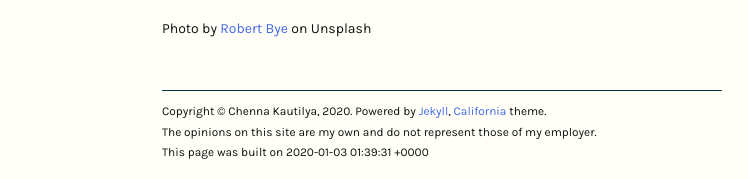
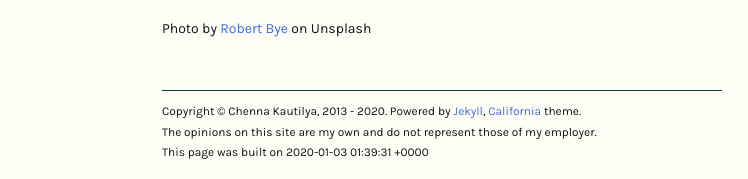
Before and after one commit to hashb/california-archive, a Jekyll site: the page built from index.markdown, in a window 1280 px wide. Shown: the part 1321-1500 px from the top of the page, without its empty margins (198-946 px from the left). Built offline with Jekyll 4.4.1, drawn with Linux system fonts in a browser that asks for light colours; emoji names are drawn with the system emoji font.

Commit message:
added start year in copyright

```diff
--- a/_layouts/default.html
+++ b/_layouts/default.html
@@ -34,7 +34,7 @@
   </div>
 
   <footer id="footer">
-    <p class="copyright">Copyright &copy; Chenna Kautilya, {{ site.time | date: '%Y' }}. Powered by <a href="http://jekyllrb.com">Jekyll</a>,
+    <p class="copyright">Copyright &copy; Chenna Kautilya, 2013 - {{ site.time | date: '%Y' }}. Powered by <a href="http://jekyllrb.com">Jekyll</a>,
       <a href="https://github.com/hashb/california">California</a> theme.
     <br>
     The opinions on this site are my own and do not represent those of my employer.
```
